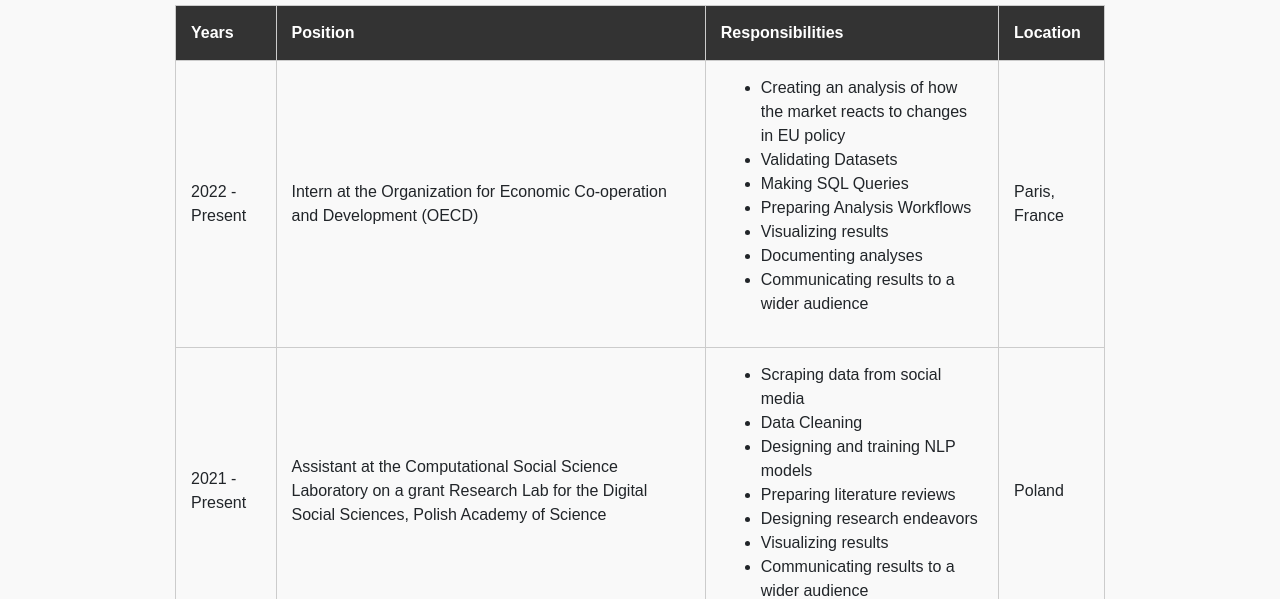
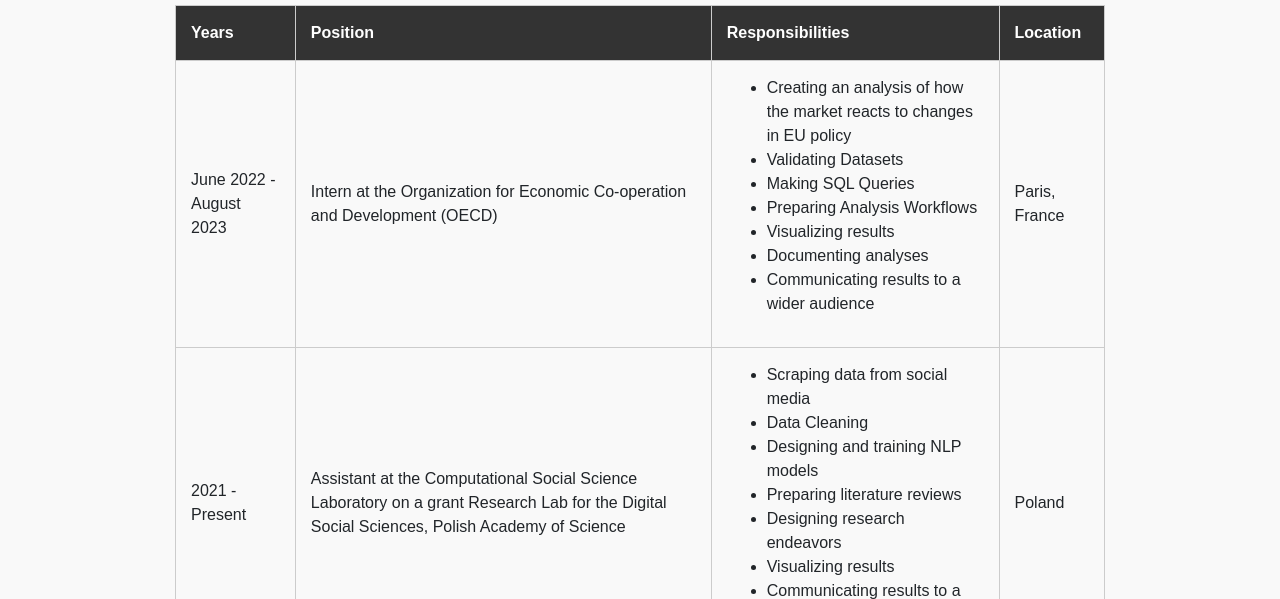
Before and after one commit to hplisiecki/introduction_page, a plain HTML site: page experience.html in a window 1280 px wide. Shown: the part 201-800 px from the top of the page. Drawn offline with nearby package versions, Linux system fonts and the light colour scheme.

Commit message:
Update experience.html

```diff
--- a/experience.html
+++ b/experience.html
@@ -44,7 +44,7 @@
             </thead>
             <tbody>
                 <tr>
-                    <td>2022 - Present</td>
+                    <td>June 2022 - August 2023</td>
                     <td>Intern at the Organization for Economic Co-operation and Development (OECD)</td>
                     <td>
                         <ul>
```
